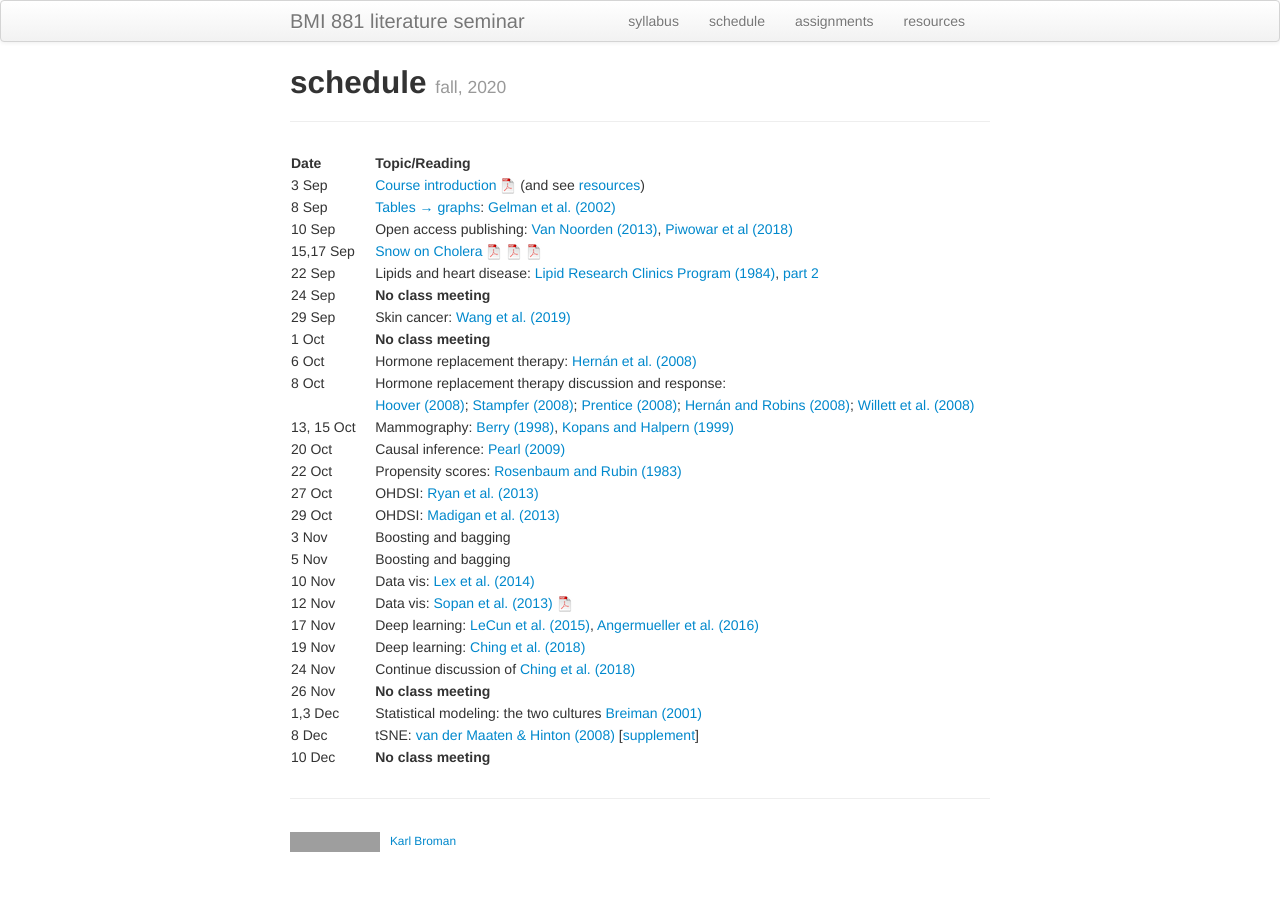
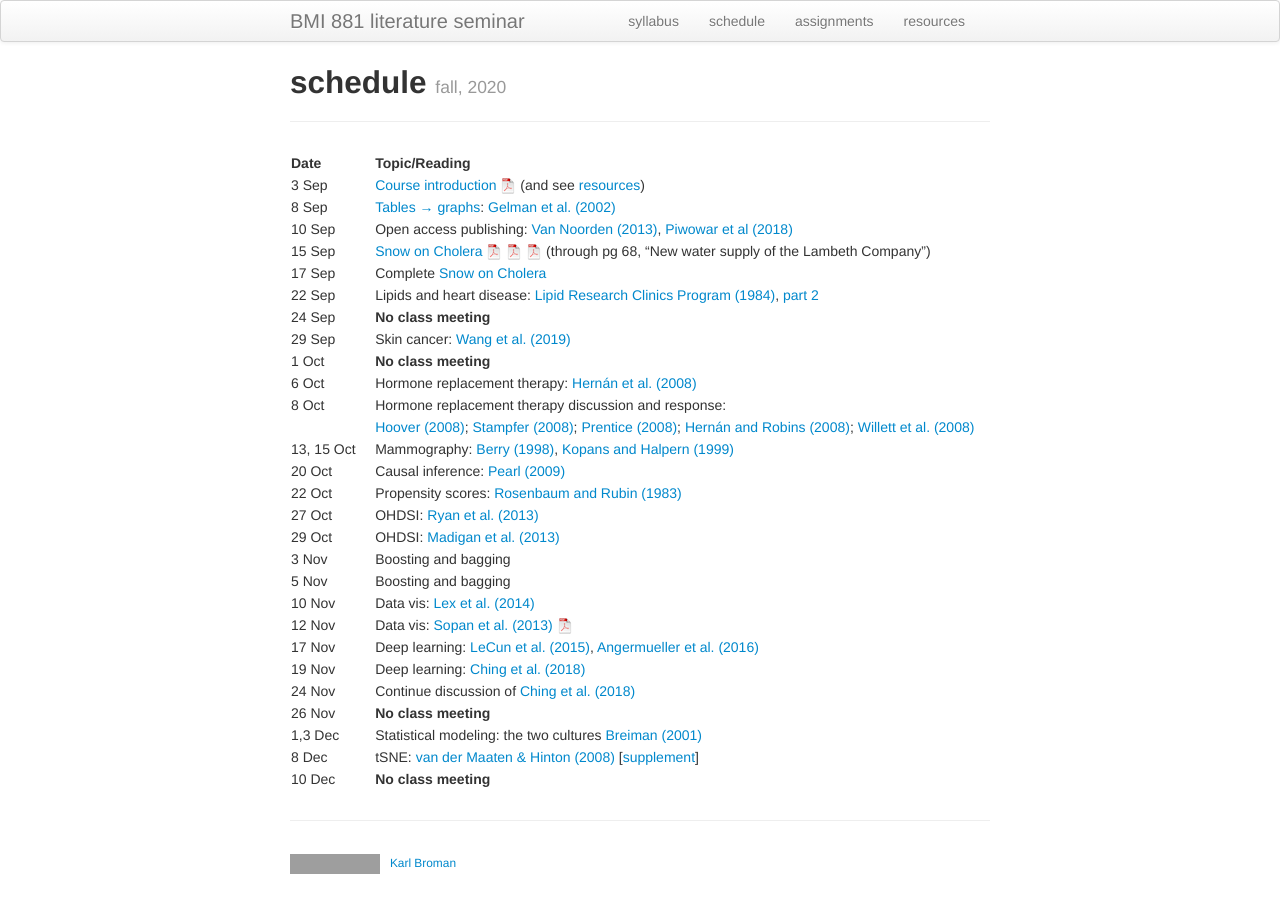
Before and after one commit to kbroman/BMI881_fall2022, a Jekyll site: the page built from schedule.md, in a window 1280 px wide. Built offline with Jekyll 4.4.1, drawn with Linux system fonts in a browser that asks for light colours; grey boxes are pictures that could not be loaded.

Commit message:
schedule.md: split Snow into two parts

```diff
--- a/schedule.md
+++ b/schedule.md
@@ -10,7 +10,8 @@ description: Schedule and readings for BMI 881, Biomedical data science scholarl
 | 3 Sep   |    | [Course introduction ![slides pdf](icons/pdf-icon.png)](slides/00_intro_slides.pdf) (and see [resources](resources.html))
 | 8 Sep  |    | [Tables &rarr; graphs](slides/01a_gelman_slides.pdf): [Gelman et al. (2002)](https://doi.org/10.1198/000313002317572790)
 | 10 Sep  |    | Open access publishing: [Van Noorden (2013)](https://doi.org/10.1038/495426a), [Piwowar et al (2018)](https://doi.org/10.7717/peerj.4375)
-| 15,17 Sep  |    | [Snow on Cholera](http://www.ph.ucla.edu/epi/snow/snowbook.html) [![pdf logo](icons/pdf-icon.png)](assets/snow_cholera.pdf) [![map 1](icons/pdf-icon.png)](https://www.ph.ucla.edu/epi/snow/snowmap1.pdf) [![map 2](icons/pdf-icon.png)](https://www.ph.ucla.edu/epi/snow/snowmap2.pdf) |
+| 15 Sep  |    | [Snow on Cholera](http://www.ph.ucla.edu/epi/snow/snowbook.html) [![pdf logo](icons/pdf-icon.png)](assets/snow_cholera.pdf) [![map 1](icons/pdf-icon.png)](https://www.ph.ucla.edu/epi/snow/snowmap1.pdf) [![map 2](icons/pdf-icon.png)](https://www.ph.ucla.edu/epi/snow/snowmap2.pdf) (through pg 68, "New water supply of the Lambeth Company") |
+| 17 Sep  |    | Complete [Snow on Cholera](http://www.ph.ucla.edu/epi/snow/snowbook.html)
 | 22 Sep |     | Lipids and heart disease: [Lipid Research Clinics Program (1984)](https://doi.org/10.1001/jama.1984.03340270029025), [part 2](https://doi.org/10.1001/jama.1984.03340270043026) |
 | 24 Sep  |    | **No class meeting** |
 | 29 Sep   |    | Skin cancer: [Wang et al. (2019)](https://doi.org/10.1001/jamadermatol.2019.2335)
```
